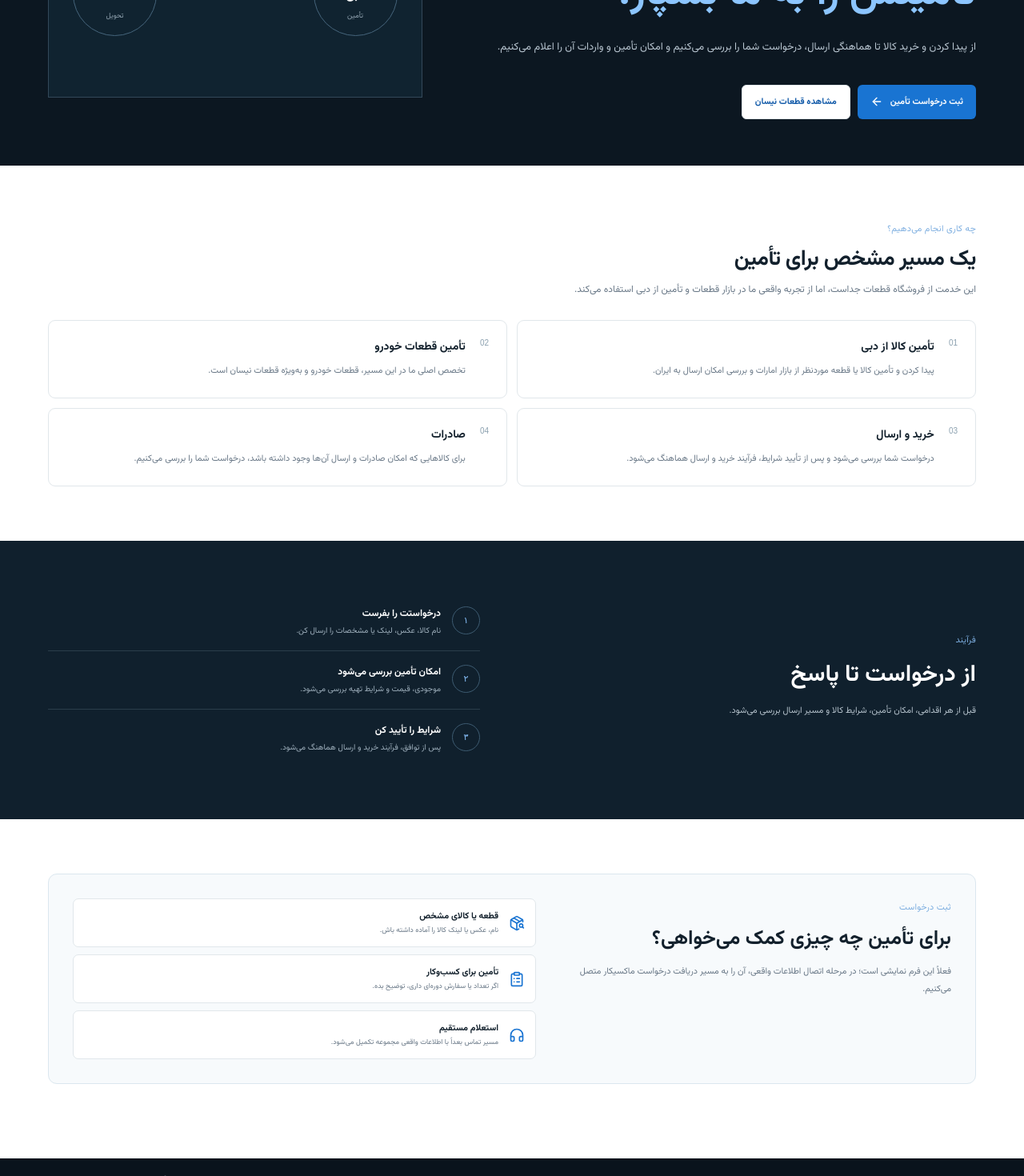
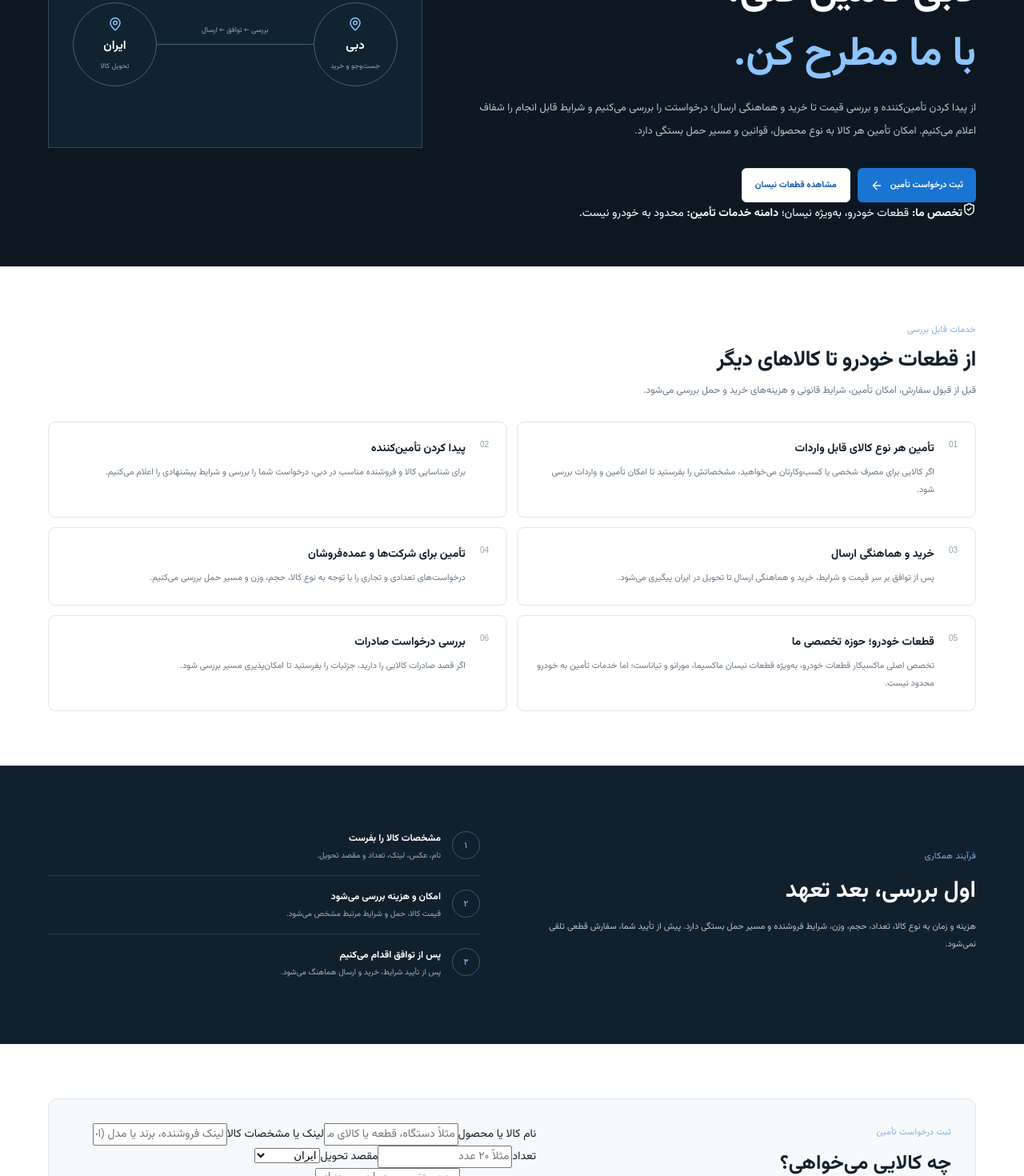
Before and after one commit to parsazia/maxicar-site, a Next.js app: page /import-trade in a window 1280 px wide. Shown: the part 300-1770 px from the top of the page at 80% size. Built offline with nearby package versions, Linux system fonts and the light colour scheme.

Commit message:
Clarify general sourcing and import service beyond automotive parts

```diff
--- a/app/import-trade/page.js
+++ b/app/import-trade/page.js
@@ -1,14 +1,19 @@
 import Link from "next/link";
-import { ArrowLeft, PackageSearch, ClipboardList, Headphones, MapPin, ShieldCheck } from "lucide-react";
+import { ArrowLeft, PackageSearch, ClipboardList, Headphones, MapPin, ShieldCheck, Building2, Truck, SearchCheck } from "lucide-react";
 
 const services = [
-  ["تأمین کالا از دبی", "پیدا کردن و تأمین کالا یا قطعه موردنظر از بازار امارات و بررسی امکان ارسال به ایران."],
-  ["تأمین قطعات خودرو", "تخصص اصلی ما در این مسیر، قطعات خودرو و به‌ویژه قطعات نیسان است."],
-  ["خرید و ارسال", "درخواست شما بررسی می‌شود و پس از تأیید شرایط، فرآیند خرید و ارسال هماهنگ می‌شود."],
-  ["صادرات", "برای کالاهایی که امکان صادرات و ارسال آن‌ها وجود داشته باشد، درخواست شما را بررسی می‌کنیم."]
+  ["تأمین هر نوع کالای قابل واردات", "اگر کالایی برای مصرف شخصی یا کسب‌وکارتان می‌خواهید، مشخصاتش را بفرستید تا امکان تأمین و واردات بررسی شود."],
+  ["پیدا کردن تأمین‌کننده", "برای شناسایی کالا و فروشنده مناسب در دبی، درخواست شما را بررسی و شرایط پیشنهادی را اعلام می‌کنیم."],
+  ["خرید و هماهنگی ارسال", "پس از توافق بر سر قیمت و شرایط، خرید و هماهنگی ارسال تا تحویل در ایران پیگیری می‌شود."],
+  ["تأمین برای شرکت‌ها و عمده‌فروشان", "درخواست‌های تعدادی و تجاری را با توجه به نوع کالا، حجم، وزن و مسیر حمل بررسی می‌کنیم."],
+  ["قطعات خودرو؛ حوزه تخصصی ما", "تخصص اصلی ماکسیکار قطعات خودرو، به‌ویژه قطعات نیسان ماکسیما، مورانو و تیاناست؛ اما خدمات تأمین به خودرو محدود نیست."],
+  ["بررسی درخواست صادرات", "اگر قصد صادرات کالایی را دارید، جزئیات را بفرستید تا امکان‌پذیری مسیر بررسی شود."]
 ];
 
-export const metadata = { title: "تأمین و واردات از دبی", description: "خدمات تأمین، خرید و واردات کالا و قطعات از دبی برای مشتریان ماکسیکار." };
+export const metadata = {
+  title: "تأمین کالا و واردات از دبی",
+  description: "درخواست تأمین کالا از دبی برای افراد، شرکت‌ها و عمده‌فروشان؛ تخصص ماکسیکار در قطعات خودرو است، اما خدمات تأمین به خودرو محدود نیست."
+};
 
 export default function ImportTradePage() {
   return <main className="tradePage">
@@ -18,27 +23,34 @@ export default function ImportTradePage() {
     </div></header>
 
     <section className="tradeHero"><div className="container tradeHeroGrid">
-      <div><span className="eyebrow">خدمات تأمین و تجارت</span>
-        <h1>کالایی را در دبی پیدا کرده‌ای؟<br/><em>تأمینش را به ما بسپار.</em></h1>
-        <p>از پیدا کردن و خرید کالا تا هماهنگی ارسال، درخواست شما را بررسی می‌کنیم و امکان تأمین و واردات آن را اعلام می‌کنیم.</p>
+      <div><span className="eyebrow">تأمین کالا برای افراد و کسب‌وکارها</span>
+        <h1>هر کالایی را که می‌خواهی از دبی تأمین کنی،<br/><em>با ما مطرح کن.</em></h1>
+        <p>از پیدا کردن تأمین‌کننده و بررسی قیمت تا خرید و هماهنگی ارسال؛ درخواستت را بررسی می‌کنیم و شرایط قابل انجام را شفاف اعلام می‌کنیم. امکان تأمین هر کالا به نوع محصول، قوانین و مسیر حمل بستگی دارد.</p>
         <div className="tradeActions"><a href="#request" className="primaryLink">ثبت درخواست تأمین <ArrowLeft size={16}/></a><Link href="/" className="secondaryLink">مشاهده قطعات نیسان</Link></div>
+        <div className="tradeSpecialty"><ShieldCheck size={17}/><span><b>تخصص ما:</b> قطعات خودرو، به‌ویژه نیسان؛ <b>دامنه خدمات تأمین:</b> محدود به خودرو نیست.</span></div>
       </div>
-      <div className="tradeDiagram" aria-hidden="true"><div className="tradeNode"><MapPin size={18}/><b>دبی</b><small>تأمین</small></div><div className="tradeLine"><span>بررسی ← خرید ← ارسال</span></div><div className="tradeNode"><MapPin size={18}/><b>مقصد</b><small>تحویل</small></div></div>
+      <div className="tradeDiagram" aria-label="مسیر تأمین کالا"><div className="tradeNode"><MapPin size={18}/><b>دبی</b><small>جست‌وجو و خرید</small></div><div className="tradeLine"><span>بررسی ← توافق ← ارسال</span></div><div className="tradeNode"><MapPin size={18}/><b>ایران</b><small>تحویل کالا</small></div></div>
     </div></section>
 
-    <section className="container tradeSection"><div className="sectionTitle"><div><span className="eyebrow">چه کاری انجام می‌دهیم؟</span><h2>یک مسیر مشخص برای تأمین</h2><p>این خدمت از فروشگاه قطعات جداست، اما از تجربه واقعی ما در بازار قطعات و تأمین از دبی استفاده می‌کند.</p></div></div>
+    <section className="container tradeSection"><div className="sectionTitle"><div><span className="eyebrow">خدمات قابل بررسی</span><h2>از قطعات خودرو تا کالاهای دیگر</h2><p>قبل از قبول سفارش، امکان تأمین، شرایط قانونی و هزینه‌های خرید و حمل بررسی می‌شود.</p></div></div>
       <div className="tradeServiceGrid">{services.map(([title,text],i)=><article className="tradeService" key={title}><span>0{i+1}</span><div><b>{title}</b><p>{text}</p></div></article>)}</div>
     </section>
 
-    <section className="tradeDark"><div className="container tradeProcess"><div><span className="eyebrow">فرآیند</span><h2>از درخواست تا پاسخ</h2><p>قبل از هر اقدامی، امکان تأمین، شرایط کالا و مسیر ارسال بررسی می‌شود.</p></div>
-      <div className="tradeSteps"><div><span>۱</span><div><b>درخواستت را بفرست</b><small>نام کالا، عکس، لینک یا مشخصات را ارسال کن.</small></div></div><div><span>۲</span><div><b>امکان تأمین بررسی می‌شود</b><small>موجودی، قیمت و شرایط تهیه بررسی می‌شود.</small></div></div><div><span>۳</span><div><b>شرایط را تأیید کن</b><small>پس از توافق، فرآیند خرید و ارسال هماهنگ می‌شود.</small></div></div></div>
+    <section className="tradeDark"><div className="container tradeProcess"><div><span className="eyebrow">فرآیند همکاری</span><h2>اول بررسی، بعد تعهد</h2><p>هزینه و زمان به نوع کالا، تعداد، حجم، وزن، شرایط فروشنده و مسیر حمل بستگی دارد. پیش از تأیید شما، سفارش قطعی تلقی نمی‌شود.</p></div>
+      <div className="tradeSteps"><div><span>۱</span><div><b>مشخصات کالا را بفرست</b><small>نام، عکس، لینک، تعداد و مقصد تحویل.</small></div></div><div><span>۲</span><div><b>امکان و هزینه بررسی می‌شود</b><small>قیمت کالا، حمل و شرایط مرتبط مشخص می‌شود.</small></div></div><div><span>۳</span><div><b>پس از توافق اقدام می‌کنیم</b><small>پس از تأیید شرایط، خرید و ارسال هماهنگ می‌شود.</small></div></div></div>
     </div></section>
 
     <section className="container tradeSection" id="request"><div className="requestBox">
-      <div><span className="eyebrow">ثبت درخواست</span><h2>برای تأمین چه چیزی کمک می‌خواهی؟</h2><p>فعلاً این فرم نمایشی است؛ در مرحله اتصال اطلاعات واقعی، آن را به مسیر دریافت درخواست ماکسیکار متصل می‌کنیم.</p></div>
-      <div className="requestOptions"><div><PackageSearch size={20}/><b>قطعه یا کالای مشخص</b><span>نام، عکس یا لینک کالا را آماده داشته باش.</span></div><div><ClipboardList size={20}/><b>تأمین برای کسب‌وکار</b><span>اگر تعداد یا سفارش دوره‌ای داری، توضیح بده.</span></div><div><Headphones size={20}/><b>استعلام مستقیم</b><span>مسیر تماس بعداً با اطلاعات واقعی مجموعه تکمیل می‌شود.</span></div></div>
+      <div><span className="eyebrow">ثبت درخواست تأمین</span><h2>چه کالایی می‌خواهی؟</h2><p>فرم نهایی پس از اتصال به سامانه دریافت درخواست فعال می‌شود. در نسخه طراحی، این بخش ساختار اطلاعات موردنیاز را نشان می‌دهد.</p><div className="requestChannel"><Headphones size={18}/><span><b>مسیر دوم: واتساپ</b><small>دکمه مستقیم واتساپ پس از ثبت شماره رسمی کسب‌وکار فعال می‌شود.</small></span></div></div>
+      <div className="requestFields">
+        <label>نام کالا یا محصول<input placeholder="مثلاً دستگاه، قطعه یا کالای مصرفی" /></label>
+        <label>لینک یا مشخصات کالا<input placeholder="لینک فروشنده، برند یا مدل (اختیاری)" /></label>
+        <div className="requestFieldRow"><label>تعداد<input placeholder="مثلاً ۲۰ عدد" /></label><label>مقصد تحویل<select defaultValue="ایران"><option>ایران</option><option>کشور دیگر</option></select></label></div>
+        <label>توضیحات تکمیلی<textarea placeholder="بودجه تقریبی، زمان موردنیاز یا مشخصات مهم" rows={3}/></label>
+        <div className="requestDisclaimer"><ShieldCheck size={15}/> ثبت درخواست به معنی تضمین تأمین نیست؛ ابتدا امکان انجام سفارش بررسی می‌شود.</div>
+      </div>
     </div></section>
 
-    <footer className="innerFooter"><div className="container footerBottom"><span>ماکسیکار · قطعات نیسان و خدمات تأمین</span><span><ShieldCheck size={13}/> بررسی امکان تأمین پیش از سفارش</span></div></footer>
+    <footer className="innerFooter"><div className="container footerBottom"><span>ماکسیکار · قطعات نیسان و خدمات تأمین کالا</span><span><ShieldCheck size={13}/> امکان تأمین پیش از سفارش بررسی می‌شود</span></div></footer>
   </main>;
 }
```
